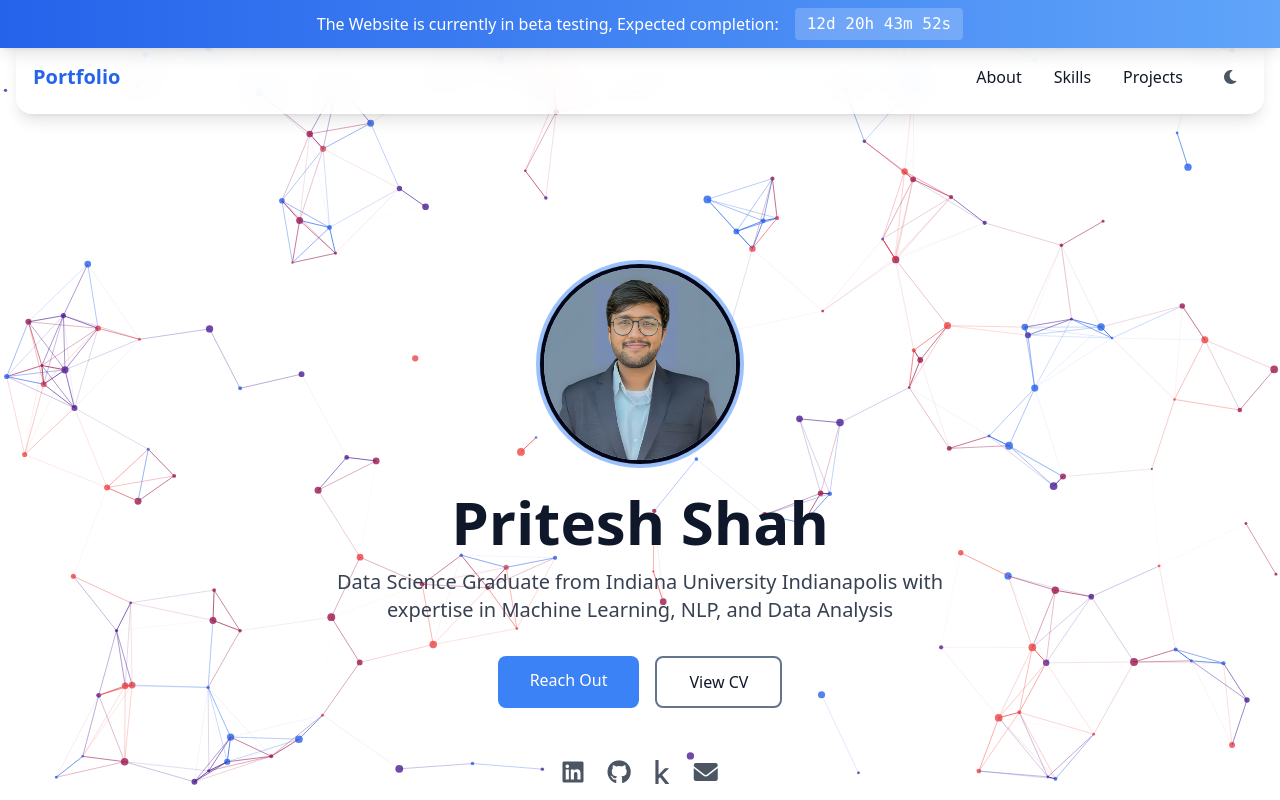
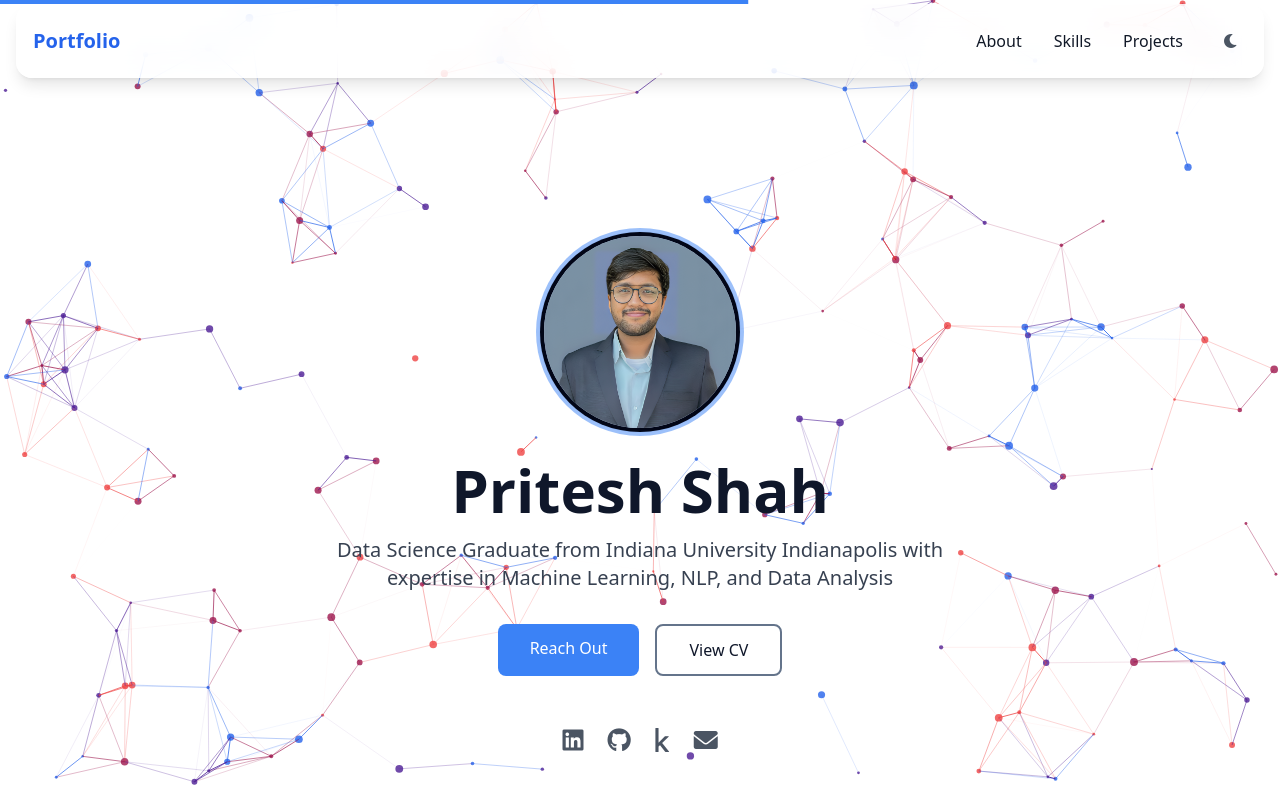
Before and after one commit to priteshshah96/portfolio, a React (Vite) app: page / in a window 1280 px wide. Shown: the top 800 px of the page. Built offline with nearby package versions, Linux system fonts and the light colour scheme.

Commit message:
Banner removed, navigation fixed, scroll to top added

```diff
--- a/src/App.jsx
+++ b/src/App.jsx
@@ -1,6 +1,5 @@
 import React, { useEffect, useState } from 'react';
 import { AnimatePresence, motion } from 'framer-motion';
-import { Banner } from './components/layout/Banner';
 import { Navigation } from './components/layout/Navigation';
 import { Footer } from './components/layout/Footer';
 import { Hero } from './components/sections/Hero';
@@ -9,13 +8,11 @@ import { Skills } from './components/sections/Skills';
 import { Projects } from './components/sections/Projects';
 import { BackgroundVisualization } from './components/ui/BackgroundVisualization';
 import { useTheme } from './hooks/useTheme';
-import { useCountdown } from './hooks/useCountdown';
+import { ScrollProgress } from './components/ui/ScrollProgress';
+import ScrollToTopButton from './components/ui/ScrollToTopButton';
 
 const App = () => {
   const { theme, toggleTheme } = useTheme();
-  const countdown = useCountdown('2025-01-13T00:00:00');
-  const isDarkTheme = theme === 'dark';
-
   const [scrollProgress, setScrollProgress] = useState(0);
 
   const handleScroll = () => {
@@ -42,23 +39,24 @@ const App = () => {
     <div className={`app min-h-screen ${theme}`}>
       {/* Background */}
       <div className="fixed inset-0 -z-10">
-        <BackgroundVisualization isDarkTheme={isDarkTheme} />
+        <BackgroundVisualization isDarkTheme={theme === 'dark'} />
+      </div>
+
+      {/* Header (Navigation Bar) */}
+      <div className="fixed top-0 left-0 right-0 z-50">
+        <Navigation onThemeToggle={toggleTheme} isDarkTheme={theme === 'dark'} />
       </div>
 
       {/* Scroll Progress Indicator */}
-      <div
-        className="fixed top-0 left-0 h-1 bg-blue-500"
-        style={{ width: `${scrollProgress}%`, zIndex: 100 }}
-      />
+      <div style={{ position: 'fixed', top: '4rem', left: 0, right: 0, zIndex: 40 }}>
+        <ScrollProgress progress={scrollProgress} />
+      </div>
+
+      {/* Scroll-to-Top Button */}
+      <ScrollToTopButton />
 
       {/* Main Content */}
-      <div className="relative flex flex-col min-h-screen">
-        <div className="fixed top-0 left-0 right-0 z-50">
-          <Banner countdown={countdown} />
-          <div className="h-2" />
-          <Navigation onThemeToggle={toggleTheme} isDarkTheme={isDarkTheme} />
-        </div>
-
+      <div className="relative flex flex-col min-h-screen pt-16 pb-24">
         <AnimatePresence mode="wait">
           <motion.main
             key="main"
@@ -67,7 +65,7 @@ const App = () => {
             exit="exit"
             variants={pageTransition}
             transition={{ duration: 0.5, ease: 'easeOut' }}
-            className="flex-1 pt-32"
+            className="flex-1 pt-8"
           >
             <div className="container mx-auto px-4">
               <motion.div
@@ -75,7 +73,7 @@ const App = () => {
                 animate={{ opacity: 1 }}
                 transition={{ duration: 0.5, delay: 0.2 }}
               >
-                <Hero isDarkTheme={isDarkTheme} />
+                <Hero isDarkTheme={theme === 'dark'} />
               </motion.div>
               <motion.div
                 initial={{ opacity: 0 }}
@@ -101,6 +99,8 @@ const App = () => {
             </div>
           </motion.main>
         </AnimatePresence>
+
+        {/* Footer */}
         <Footer />
       </div>
     </div>
--- a/src/components/layout/Banner.jsx
+++ /dev/null
@@ -1,38 +0,0 @@
-import React from 'react';
-import { motion } from 'framer-motion';
-
-export const Banner = ({ countdown }) => {
-  return (
-    <motion.div
-      initial={{ y: -100 }}
-      animate={{ y: 0 }}
-      className="fixed top-0 w-full bg-gradient-to-r from-blue-600 to-blue-400 text-white shadow-lg z-50"
-    >
-      <div className="container mx-auto px-4 py-2">
-        <div className="flex justify-center items-center gap-4 text-sm md:text-base">
-          <span className="font-medium">The Website is currently in beta testing, Expected completion:</span>
-          <div className="flex gap-3">
-            {countdown !== 'Complete!' ? (
-              <motion.div
-                className="bg-white/20 rounded px-3 py-1 font-mono"
-                initial={{ opacity: 0 }}
-                animate={{ opacity: 1 }}
-                transition={{ delay: 0.2 }}
-              >
-                {countdown}
-              </motion.div>
-            ) : (
-              <motion.div
-                className="font-bold text-white"
-                animate={{ scale: [1, 1.2, 1] }}
-                transition={{ duration: 0.5 }}
-              >
-                Website Complete! 🎉
-              </motion.div>
-            )}
-          </div>
-        </div>
-      </div>
-    </motion.div>
-  );
-};
--- a/src/components/layout/Navigation.jsx
+++ b/src/components/layout/Navigation.jsx
@@ -11,7 +11,7 @@ export const Navigation = ({ onThemeToggle, isDarkTheme }) => {
   ];
 
   return (
-    <nav className="fixed w-full top-10 z-40">
+    <nav className="fixed w-full top-1 z-50 h-16">
       <div className="container mx-auto px-4">
         <div className="glass-card backdrop-blur-lg">
           <div className="flex justify-between items-center p-4">
--- a/src/components/ui/ScrollProgress.jsx
+++ b/src/components/ui/ScrollProgress.jsx
@@ -1,18 +1,14 @@
-import React, { useState, useEffect } from 'react';
-import { motion, useScroll, useSpring } from 'framer-motion';
+import React from 'react';
+import { motion } from 'framer-motion';
 
-export const ScrollProgress = () => {
-  const { scrollYProgress } = useScroll();
-  const scaleX = useSpring(scrollYProgress, {
-    stiffness: 100,
-    damping: 30,
-    restDelta: 0.001
-  });
-
+export const ScrollProgress = ({ progress }) => {
   return (
     <motion.div
-      className="fixed top-0 left-0 right-0 h-1 bg-primary z-50 origin-left"
-      style={{ scaleX }}
+      className="fixed top-0 left-0 w-full h-1 bg-blue-500 origin-left z-50"
+      style={{ transform: `scaleX(${progress / 100})` }}
+      initial={{ scaleX: 0 }}
+      animate={{ scaleX: progress / 100 }}
+      transition={{ ease: 'linear' }}
     />
   );
 };
--- /dev/null
+++ b/src/components/ui/ScrollToTopButton.jsx
@@ -0,0 +1,49 @@
+import React, { useEffect, useState } from 'react';
+import { motion } from 'framer-motion';
+
+const ScrollToTopButton = () => {
+  const [isVisible, setIsVisible] = useState(false);
+
+  const toggleVisibility = () => {
+    if (window.scrollY > 300) {
+      setIsVisible(true);
+    } else {
+      setIsVisible(false);
+    }
+  };
+
+  const scrollToTop = () => {
+    window.scrollTo({
+      top: 0,
+      behavior: 'smooth',
+    });
+  };
+
+  useEffect(() => {
+    window.addEventListener('scroll', toggleVisibility);
+    return () => {
+      window.removeEventListener('scroll', toggleVisibility);
+    };
+  }, []);
+
+  return (
+    <motion.button
+      onClick={scrollToTop}
+      className={`fixed p-3 md:p-4 rounded-full bg-blue-500 text-white shadow-lg transition-opacity duration-300 hover:bg-blue-600 ${
+        isVisible ? 'opacity-100' : 'opacity-0 pointer-events-none'
+      }`}
+      style={{
+        zIndex: 1000,
+        bottom: '4rem', // Adjusted to stay above the footer
+        right: '1.5rem',
+      }}
+      aria-label="Scroll to top"
+      initial={{ scale: 0 }}
+      animate={{ scale: isVisible ? 1 : 0 }}
+    >
+      <i className="fas fa-arrow-up"></i>
+    </motion.button>
+  );
+};
+
+export default ScrollToTopButton;
--- a/src/styles/index.css
+++ b/src/styles/index.css
@@ -21,10 +21,29 @@
 
   body {
     @apply bg-[var(--background)] text-[var(--text)] transition-colors duration-200;
+    overflow-y: scroll;
   }
 
   * {
     @apply transition-colors duration-200;
+  }
+
+  /* Scrollbar Styles */
+  ::-webkit-scrollbar {
+    width: 8px;
+  }
+
+  ::-webkit-scrollbar-track {
+    background: rgba(0, 0, 0, 0.1);
+  }
+
+  ::-webkit-scrollbar-thumb {
+    background: rgba(0, 0, 0, 0.3);
+    border-radius: 4px;
+  }
+
+  ::-webkit-scrollbar-thumb:hover {
+    background: rgba(0, 0, 0, 0.5);
   }
 }
 
```
